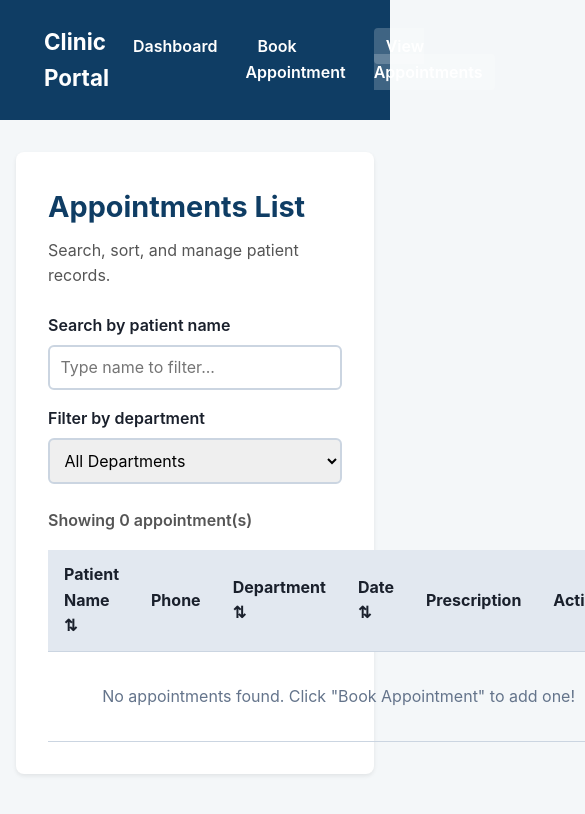
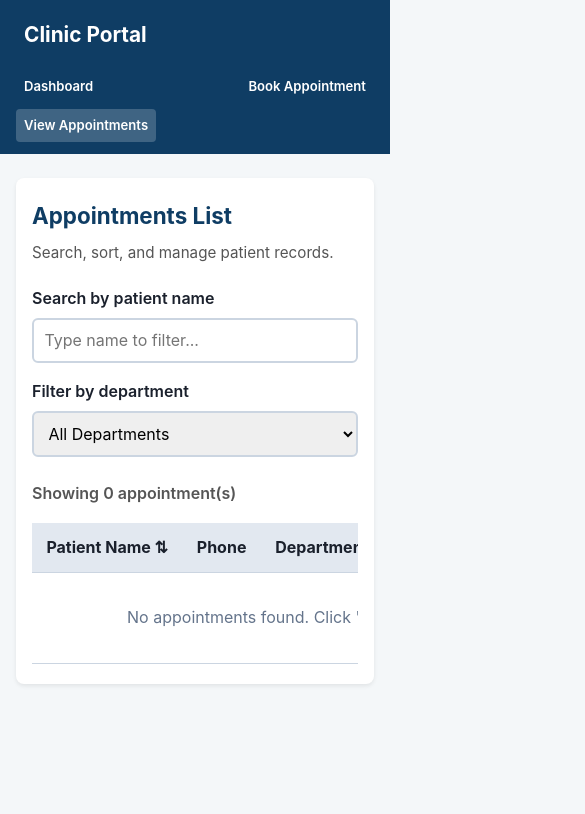
Before and after one commit to J00e3/clinic-app, a website: page list.html in a window 390 px wide. Shown: the top 814 px of the page, 585 px wide, since content can reach past the window. Drawn offline with Linux system fonts and the light colour scheme; sample sign-in values are in the browser's storage.

Commit message:
Update style.css

```diff
--- a/style.css
+++ b/style.css
@@ -21,15 +21,16 @@ body {
   background-color: var(--bg);
   line-height: 1.6;
   padding: 0;
+  overflow-x: hidden;
 }
 
-/* Accessibility: High-contrast focus outline */
+/* Accessibility Focus */
 :focus-visible {
   outline: 3px solid var(--focus);
   outline-offset: 2px;
 }
 
-/* Skip link for screen readers */
+/* Skip link */
 .skip-link {
   position: absolute;
   top: -100px;
@@ -42,11 +43,11 @@ body {
 }
 .skip-link:focus { top: 10px; }
 
-/* Navigation Bar */
+/* Responsive Navigation Bar */
 header {
   background: var(--primary);
   color: var(--white);
-  padding: 1rem 2rem;
+  padding: 0.75rem 1rem;
 }
 nav {
   display: flex;
@@ -54,15 +55,30 @@ nav {
   align-items: center;
   max-width: 1000px;
   margin: 0 auto;
+  flex-wrap: wrap;
+  gap: 0.5rem;
 }
-.logo { font-size: 1.4rem; font-weight: bold; color: var(--white); text-decoration: none; }
-nav ul { list-style: none; display: flex; gap: 1rem; }
+.logo {
+  font-size: 1.3rem;
+  font-weight: bold;
+  color: var(--white);
+  text-decoration: none;
+}
+nav ul {
+  list-style: none;
+  display: flex;
+  gap: 0.4rem;
+  flex-wrap: wrap;
+  align-items: center;
+}
 nav a {
   color: var(--white);
   text-decoration: none;
   font-weight: 600;
-  padding: 0.5rem 0.75rem;
+  padding: 0.4rem 0.6rem;
   border-radius: 4px;
+  font-size: 0.9rem;
+  display: inline-block;
 }
 nav a:hover, nav a[aria-current="page"] {
   background: rgba(255, 255, 255, 0.2);
@@ -71,20 +87,21 @@ nav a:hover, nav a[aria-current="page"] {
 /* Container */
 main {
   max-width: 1000px;
-  margin: 2rem auto;
+  margin: 1.5rem auto;
   padding: 0 1rem;
 }
 
 .card {
   background: var(--white);
-  padding: 2rem;
+  padding: 1.5rem;
   border-radius: 8px;
   box-shadow: 0 2px 4px rgba(0,0,0,0.08);
-  margin-bottom: 2rem;
+  margin-bottom: 1.5rem;
+  width: 100%;
 }
 
-h1 { font-size: 1.8rem; margin-bottom: 0.5rem; color: var(--primary); }
-p.subtitle { color: #555; margin-bottom: 1.5rem; }
+h1 { font-size: 1.6rem; margin-bottom: 0.5rem; color: var(--primary); }
+p.subtitle { color: #555; margin-bottom: 1.25rem; font-size: 0.95rem; }
 
 /* Form Fields */
 .form-group {
@@ -109,18 +126,11 @@ textarea {
   font-family: inherit;
 }
 
-/* Normal visible calendar icon + pointer cursor */
-input[type="date"] {
-  cursor: pointer;
-}
-input[type="date"]::-webkit-calendar-picker-indicator {
-  cursor: pointer;
-}
-
 input[type="checkbox"] {
   width: 20px;
   height: 20px;
   cursor: pointer;
+  flex-shrink: 0;
 }
 .checkbox-row {
   display: flex;
@@ -141,6 +151,7 @@ input[type="checkbox"] {
   font-weight: 600;
   cursor: pointer;
   text-decoration: none;
+  text-align: center;
 }
 .btn:hover { background: var(--primary-hover); }
 .btn-secondary {
@@ -174,14 +185,17 @@ input[type="checkbox"] {
   border: 1px solid var(--success);
 }
 
-/* Table */
+/* Table Responsive wrapper */
 table {
   width: 100%;
   border-collapse: collapse;
   margin-top: 1rem;
+  display: block;
+  overflow-x: auto;
+  white-space: nowrap;
 }
 th, td {
-  padding: 0.75rem 1rem;
+  padding: 0.75rem 0.9rem;
   text-align: left;
   border-bottom: 1px solid var(--border);
 }
@@ -206,14 +220,40 @@ tr:hover { background: #f8fafc; }
 /* Dashboard Cards */
 .dash-grid {
   display: grid;
-  grid-template-columns: repeat(auto-fit, minmax(220px, 1fr));
-  gap: 1.5rem;
-  margin-top: 1.5rem;
+  grid-template-columns: repeat(auto-fit, minmax(200px, 1fr));
+  gap: 1.25rem;
+  margin-top: 1.25rem;
 }
 .stat-box {
   background: #e0f2fe;
   border-left: 5px solid var(--primary);
-  padding: 1.5rem;
+  padding: 1.25rem;
   border-radius: 6px;
 }
-.stat-num { font-size: 2.2rem; font-weight: bold; color: var(--primary); }
+.stat-num { font-size: 2rem; font-weight: bold; color: var(--primary); }
+
+/* MOBILE SPECIFIC BREAKPOINT */
+@media (max-width: 600px) {
+  nav {
+    flex-direction: column;
+    align-items: flex-start;
+  }
+  nav ul {
+    width: 100%;
+    justify-content: space-between;
+    padding-top: 0.4rem;
+  }
+  nav a {
+    padding: 0.35rem 0.5rem;
+    font-size: 0.82rem;
+  }
+  .card {
+    padding: 1.25rem 1rem;
+  }
+  h1 {
+    font-size: 1.4rem;
+  }
+  .btn {
+    width: 100%;
+  }
+}
```
